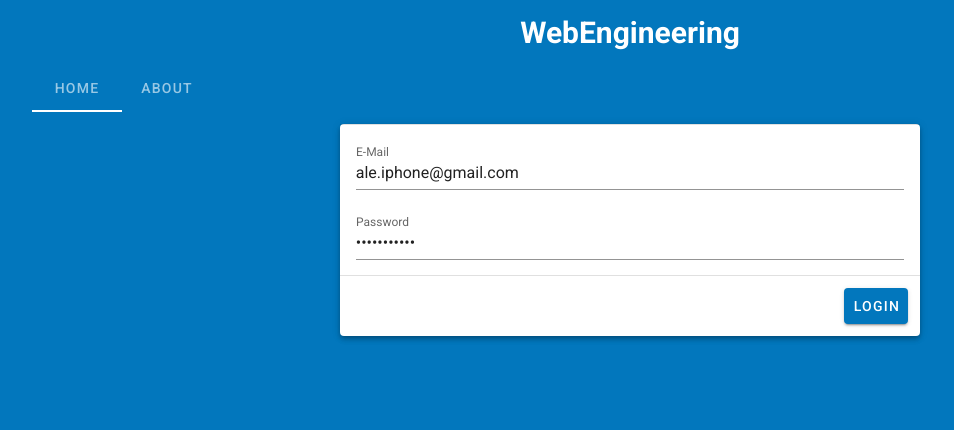
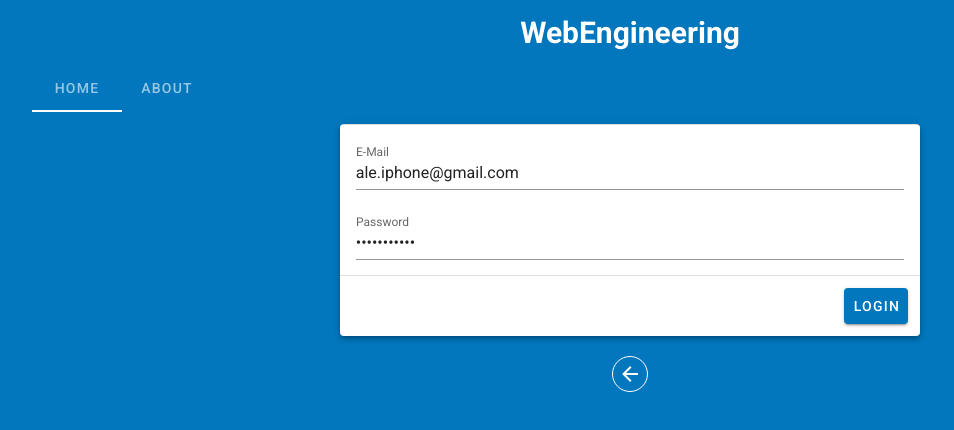
Before and after one commit to dev-ale/FHNW-Chat-App, a Vue app: page /login in a window 1280 px wide. Shown: the top 430 px of the page, without its empty margins (10-964 px from the left). Built offline with nearby package versions, Linux system fonts and the light colour scheme; no server answers; what vue-chat-scroll would draw is missing.

Commit message:
back button for register and login

```diff
--- a/src/components/Login.vue
+++ b/src/components/Login.vue
@@ -29,6 +29,13 @@
             </v-btn>
           </v-card-actions>
         </v-card>
+        <v-row>
+          <v-col align="center">
+            <v-btn to="/" icon dark outlined class="mt-5">
+              <v-icon>mdi-arrow-left</v-icon>
+            </v-btn>
+          </v-col>
+        </v-row>
       </v-flex>
     </v-layout>
   </v-container>
--- a/src/components/Register.vue
+++ b/src/components/Register.vue
@@ -35,6 +35,14 @@
             </v-btn>
           </v-card-actions>
         </v-card>
+        <v-row>
+          <v-col align="center">
+            <v-btn to="/" icon dark outlined class="mt-5">
+              <v-icon>mdi-arrow-left</v-icon>
+            </v-btn>
+          </v-col>
+        </v-row>
+
       </v-flex>
     </v-layout>
   </v-container>
```
